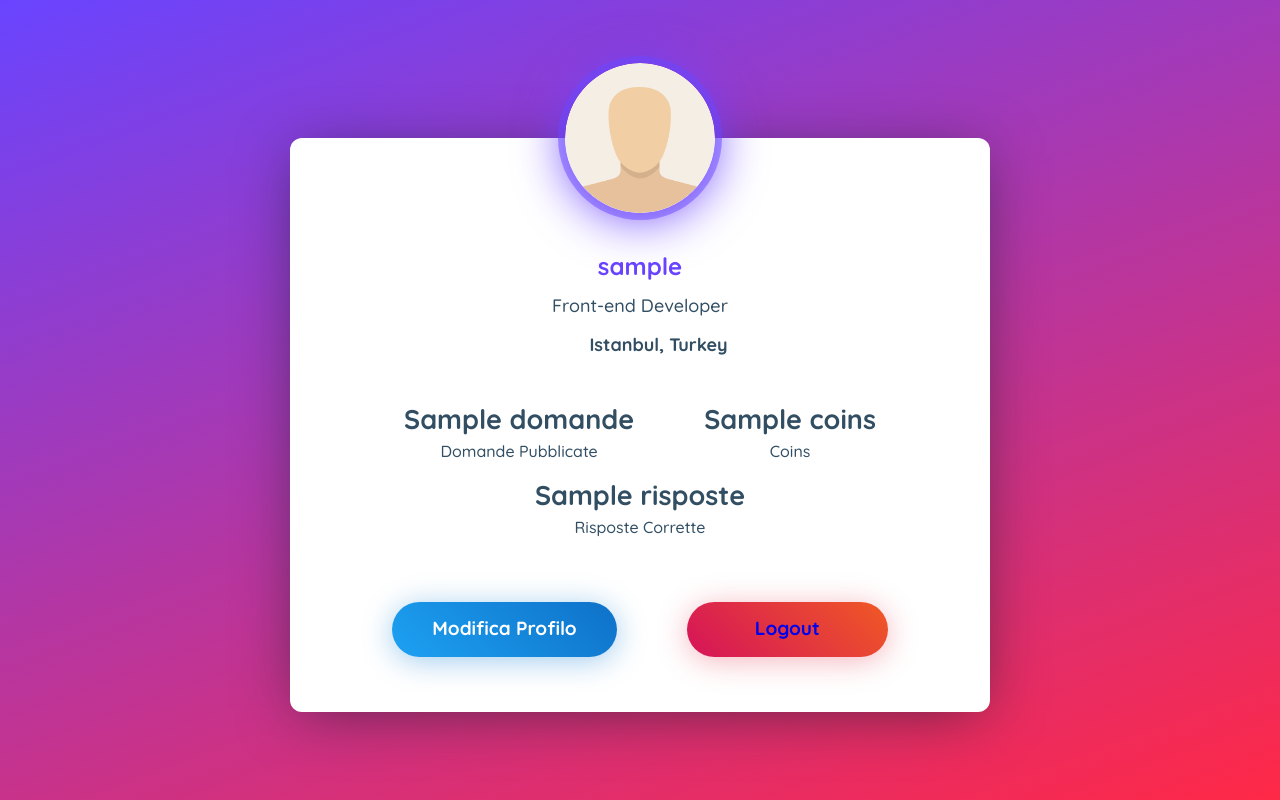
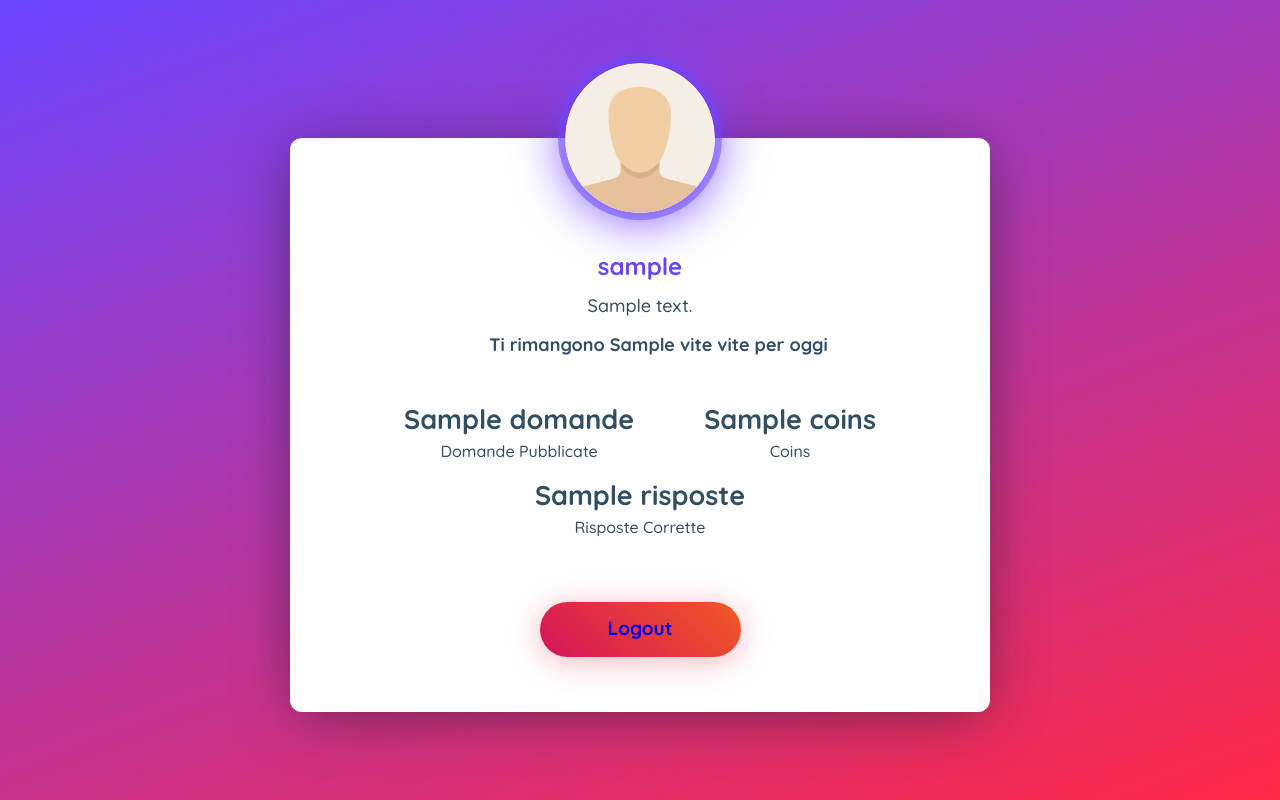
Before and after one commit to IsD4n73/Cosa-Mangio-Oggi, a Flask app: template templates/profilo.html in a window 1280 px wide. Run offline with Flask 2, Linux system fonts and the light colour scheme; the template is opened without the code that fills it: most values are stand-ins (such as "Sample title", 1, 10 or a date in 2020); some libraries are stand-ins or nearby versions.

Commit message:
aggiunte vite

```diff
--- a/app.py
+++ b/app.py
@@ -48,8 +48,8 @@ def prof():
           return redirect("/login")
 
      with conn:
-          user, coins, domande, risposte = getProfile(conn, username)
-          return render_template("profilo.html", coins=coins, domande=domande, risposte=risposte, username=user)
+          user, coins, domande, risposte, vite = getProfile(conn, username)
+          return render_template("profilo.html", coins=coins, domande=domande, risposte=risposte, username=user, vite=vite)
 
 
 # LOGOUT
--- a/operazioniDB.py
+++ b/operazioniDB.py
@@ -48,7 +48,8 @@ def getProfile(conn, user):
         coins = row["coins"]
         domande = row["domande_pubblicate"]
         risposte = row["risposte_date"]
-    return username, coins, domande, risposte
+        vite = row["vite"]
+    return username, coins, domande, risposte, vite
 
 
 
--- a/templates/profilo.html
+++ b/templates/profilo.html
@@ -19,7 +19,7 @@
     <div class="profile-card__cnt js-profile-cnt">
       <div class="profile-card__name">{{username}}</div>
 
-      <div class="profile-card__txt">Front-end Developer</div>
+      <div class="profile-card__txt">{{desc}}</div>
 
       <div class="profile-card-loc">
         <span class="profile-card-loc__icon">
@@ -27,7 +27,7 @@
         </span>
 
         <span class="profile-card-loc__txt">
-          Istanbul, Turkey
+          Ti rimangono {{vite}} vite per oggi
         </span>
       </div>
 
@@ -49,7 +49,7 @@
 
       </div>
       <div class="profile-card-ctr">
-        <button class="profile-card__button button--blue js-message-btn">Modifica Profilo</button>
+        <!-- <button class="profile-card__button button--blue js-message-btn">Modifica Profilo</button> -->
         <button class="profile-card__button button--orange"><a href="/logout">Logout</a></button>
       </div>
     </div>
```
Also changed, not shown: data/cosamangio.db.
